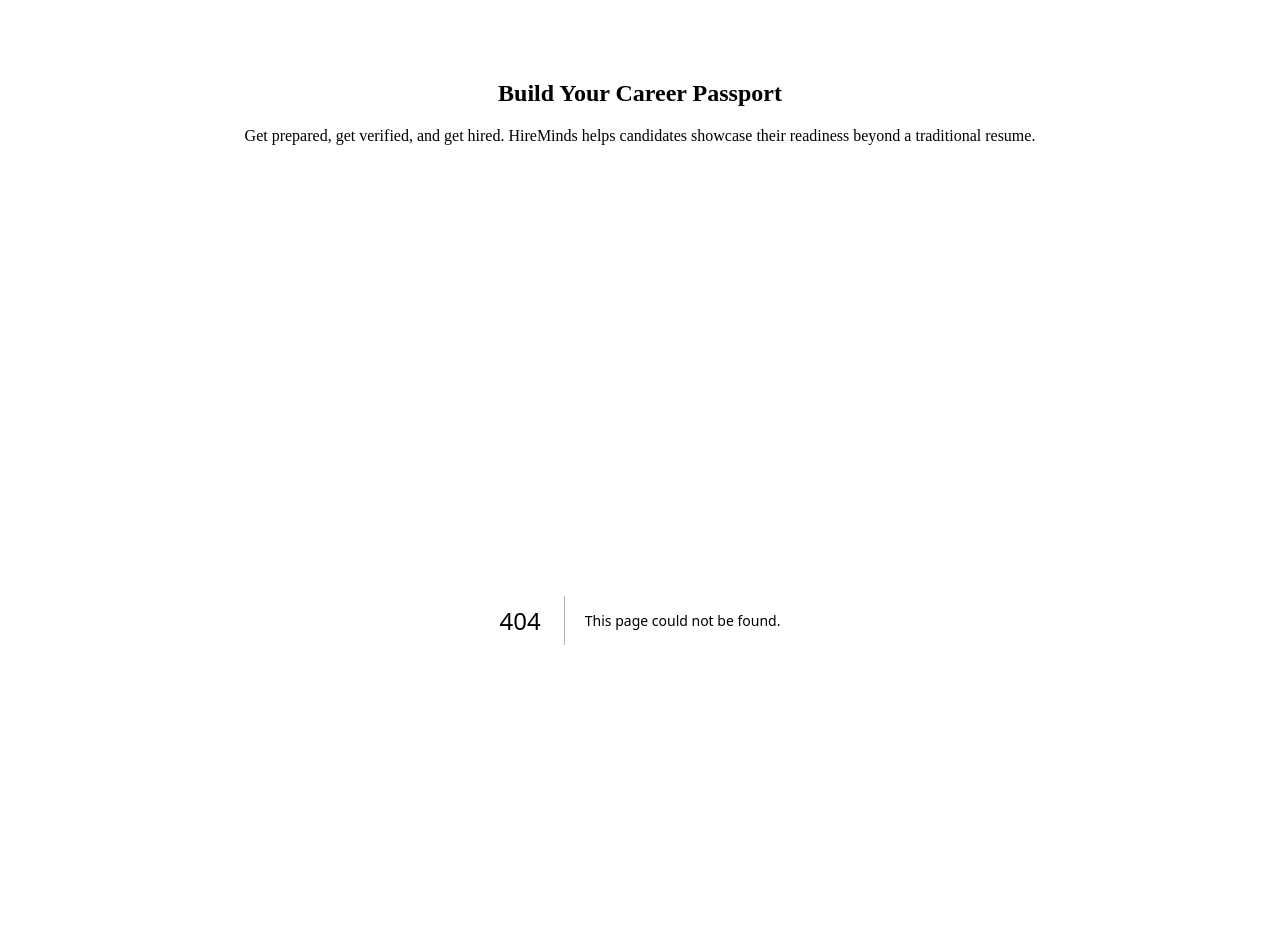
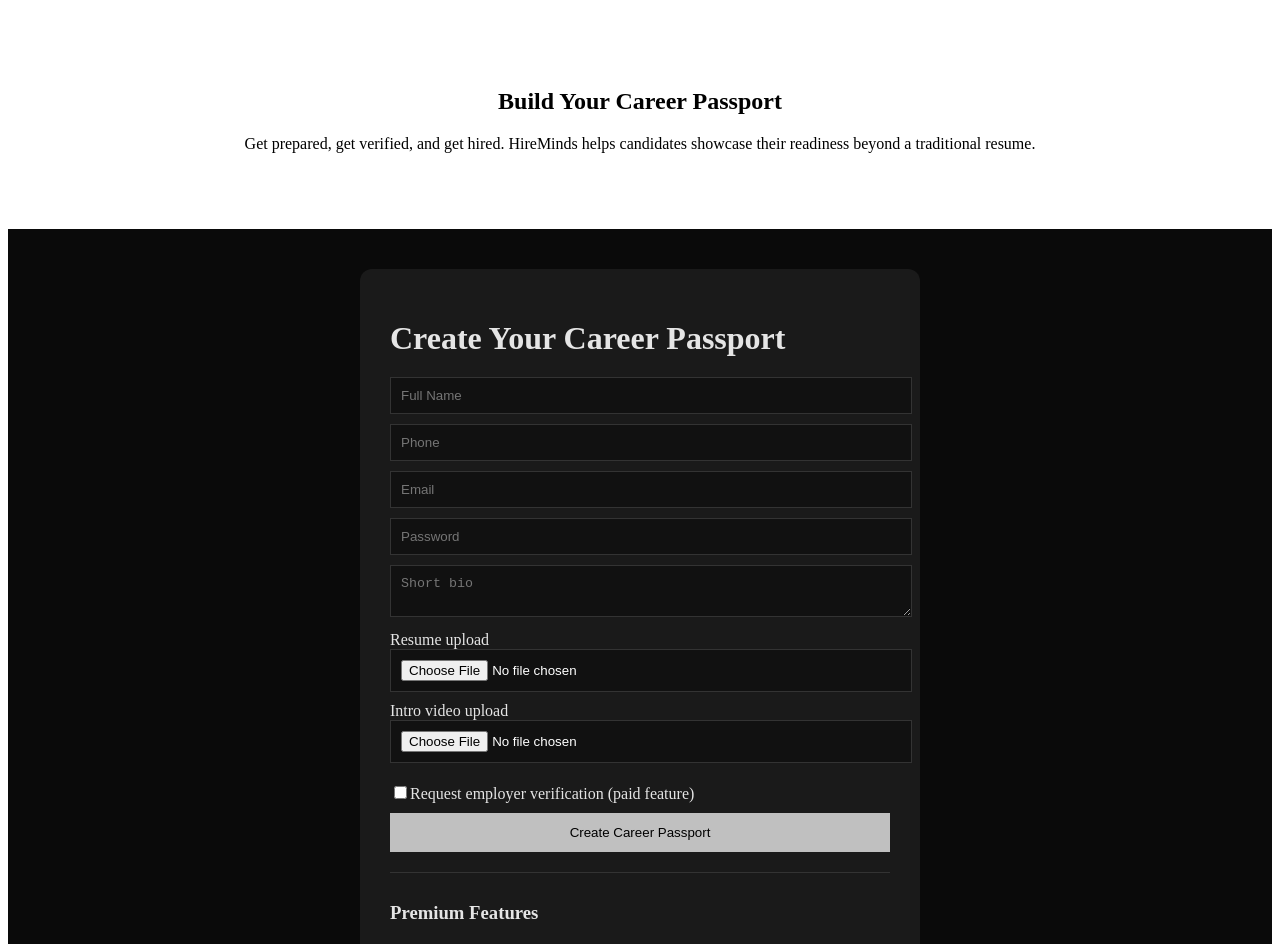
Before and after one commit to UrMizery/hireminds-platform, a Next.js app: page /sign-up in a window 1280 px wide. Before the commit this address had no page. Shown: the top 944 px of the page. Built offline with nearby package versions, Linux system fonts and the light colour scheme; no server answers.

Commit message:
Create page.tsx

```diff
--- /dev/null
+++ b/app/sign-up/page.tsx
@@ -0,0 +1,226 @@
+"use client";
+
+import { useState } from "react";
+import { supabase } from "../lib/supabase";
+
+export default function SignUpPage() {
+  const [loading, setLoading] = useState(false);
+  const [message, setMessage] = useState("");
+
+  const [fullName, setFullName] = useState("");
+  const [phone, setPhone] = useState("");
+  const [email, setEmail] = useState("");
+  const [password, setPassword] = useState("");
+  const [bio, setBio] = useState("");
+
+  const [resumeFile, setResumeFile] = useState<File | null>(null);
+  const [videoFile, setVideoFile] = useState<File | null>(null);
+
+  const [requestVerification, setRequestVerification] = useState(false);
+
+  async function handleSignUp() {
+    setMessage("");
+
+    if (!email || !password || !fullName) {
+      setMessage("Full name, email, and password are required.");
+      return;
+    }
+
+    try {
+      setLoading(true);
+
+      const { data, error } = await supabase.auth.signUp({
+        email,
+        password,
+      });
+
+      if (error) throw error;
+
+      const userId = data.user?.id;
+
+      if (!userId) {
+        setMessage("User created, please verify email.");
+        return;
+      }
+
+      let resumeUrl = "";
+      let videoUrl = "";
+
+      if (resumeFile) {
+        const path = `${userId}/resume-${Date.now()}-${resumeFile.name}`;
+
+        await supabase.storage
+          .from("resumes")
+          .upload(path, resumeFile, { upsert: true });
+
+        resumeUrl = supabase.storage.from("resumes").getPublicUrl(path).data.publicUrl;
+      }
+
+      if (videoFile) {
+        const path = `${userId}/video-${Date.now()}-${videoFile.name}`;
+
+        await supabase.storage
+          .from("profile-videos")
+          .upload(path, videoFile, { upsert: true });
+
+        videoUrl = supabase.storage
+          .from("profile-videos")
+          .getPublicUrl(path).data.publicUrl;
+      }
+
+      await supabase.from("candidate_profiles").insert({
+        user_id: userId,
+        full_name: fullName,
+        phone,
+        email,
+        bio,
+        resume_url: resumeUrl,
+        intro_video_url: videoUrl,
+      });
+
+      setMessage("Account created. You can now build your resume.");
+
+    } catch (err: any) {
+      setMessage(err.message);
+    } finally {
+      setLoading(false);
+    }
+  }
+
+  return (
+    <main style={styles.page}>
+      <div style={styles.container}>
+        <h1 style={styles.title}>Create Your Career Passport</h1>
+
+        <input
+          placeholder="Full Name"
+          value={fullName}
+          onChange={(e) => setFullName(e.target.value)}
+          style={styles.input}
+        />
+
+        <input
+          placeholder="Phone"
+          value={phone}
+          onChange={(e) => setPhone(e.target.value)}
+          style={styles.input}
+        />
+
+        <input
+          placeholder="Email"
+          value={email}
+          onChange={(e) => setEmail(e.target.value)}
+          style={styles.input}
+        />
+
+        <input
+          placeholder="Password"
+          type="password"
+          value={password}
+          onChange={(e) => setPassword(e.target.value)}
+          style={styles.input}
+        />
+
+        <textarea
+          placeholder="Short bio"
+          value={bio}
+          onChange={(e) => setBio(e.target.value)}
+          style={styles.textarea}
+        />
+
+        <label>Resume upload</label>
+        <input
+          type="file"
+          onChange={(e) => setResumeFile(e.target.files?.[0] || null)}
+          style={styles.input}
+        />
+
+        <label>Intro video upload</label>
+        <input
+          type="file"
+          onChange={(e) => setVideoFile(e.target.files?.[0] || null)}
+          style={styles.input}
+        />
+
+        <label style={styles.checkbox}>
+          <input
+            type="checkbox"
+            checked={requestVerification}
+            onChange={(e) => setRequestVerification(e.target.checked)}
+          />
+          Request employer verification (paid feature)
+        </label>
+
+        <button onClick={handleSignUp} style={styles.button}>
+          {loading ? "Creating..." : "Create Career Passport"}
+        </button>
+
+        {message && <p>{message}</p>}
+
+        <div style={styles.premiumBox}>
+          <h3>Premium Features</h3>
+          <ul>
+            <li>2 page resume / CV</li>
+            <li>More than 4 bullets per role</li>
+            <li>Employer verification</li>
+            <li>AI mock interview</li>
+            <li>Live mock interview</li>
+            <li>Advanced resume AI</li>
+          </ul>
+        </div>
+      </div>
+    </main>
+  );
+}
+
+const styles: any = {
+  page: {
+    background: "#0a0a0a",
+    minHeight: "100vh",
+    color: "#e5e5e5",
+    padding: 40,
+  },
+  container: {
+    maxWidth: 500,
+    margin: "0 auto",
+    background: "#1a1a1a",
+    padding: 30,
+    borderRadius: 12,
+  },
+  title: {
+    marginBottom: 20,
+  },
+  input: {
+    width: "100%",
+    padding: 10,
+    marginBottom: 10,
+    background: "#111",
+    border: "1px solid #333",
+    color: "white",
+  },
+  textarea: {
+    width: "100%",
+    padding: 10,
+    marginBottom: 10,
+    background: "#111",
+    border: "1px solid #333",
+    color: "white",
+  },
+  button: {
+    width: "100%",
+    padding: 12,
+    background: "#c0c0c0",
+    color: "black",
+    border: "none",
+    marginTop: 10,
+  },
+  premiumBox: {
+    marginTop: 20,
+    borderTop: "1px solid #333",
+    paddingTop: 10,
+  },
+  checkbox: {
+    display: "block",
+    marginTop: 10,
+  },
+};
```
